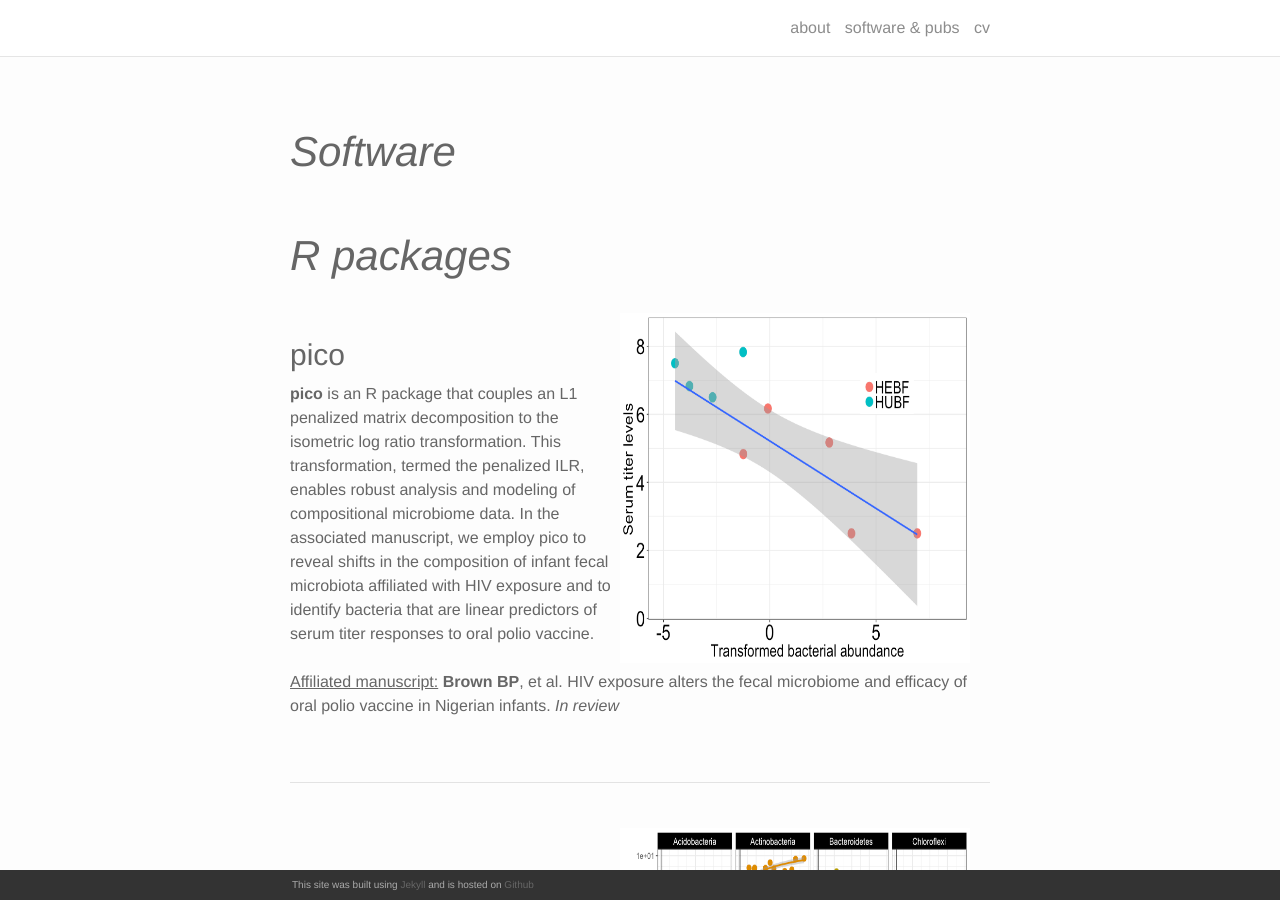
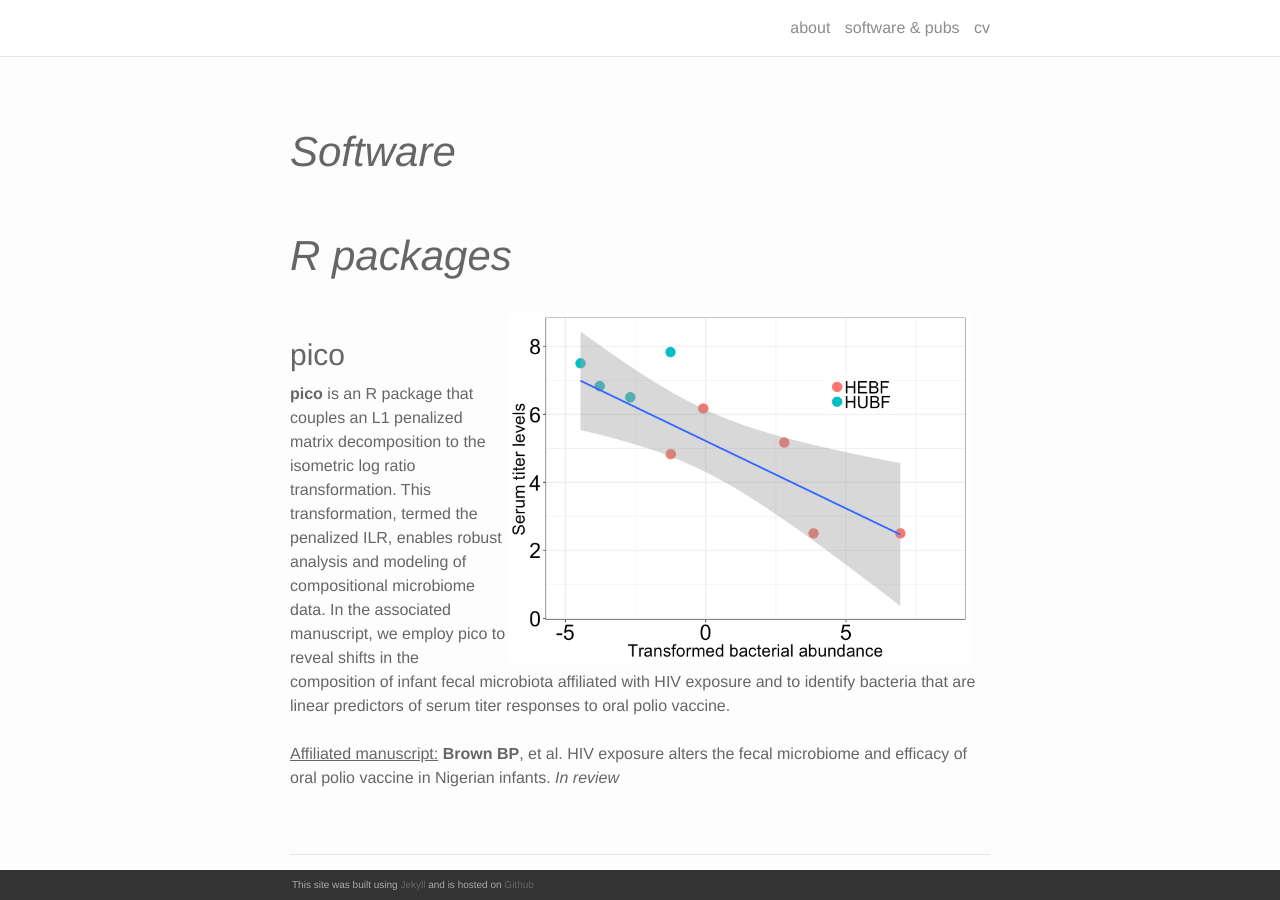
Before and after one commit to itsmisterbrown/legacy.itsmisterbrown.github.io, a Jekyll site: the page built from software.md, in a window 1280 px wide and 900 px high. Built offline with Jekyll 4.4.1, drawn with Linux system fonts in a browser that asks for light colours; nearby versions of some CDN libraries.

Commit message:
Update software.md

```diff
--- a/software.md
+++ b/software.md
@@ -9,7 +9,7 @@
 <br>
 <h2><em>R packages</em></h2> <br>
 <!-- pico -->
-<img src="/img/Sabin2_spb15.png" width = "350" height = "350" align = "right" style = "margin: 0px 20px 0px 0px">
+<img src="/img/Sabin2_spb15.png" width = "462" height = "350" align = "right" style = "margin: 0px 20px 0px 0px">
 <h3>pico</h3>
 <b>pico</b> is an R package that couples an L1 penalized matrix decomposition to the isometric log ratio transformation. This transformation, termed the penalized ILR, enables robust analysis and modeling of compositional microbiome data. In the associated manuscript, we employ pico to reveal shifts in the composition of infant fecal microbiota affiliated with HIV exposure and to identify bacteria that are linear predictors of serum titer responses to oral polio vaccine.<br>
 <br>
@@ -21,7 +21,7 @@
 
 
 <!-- microfiltR -->
-<img src="/img/glm_asv_stats.png" width = "350" height = "350" align = "right" style = "margin: 0px 20px 0px 0px">
+<img src="/img/glm_asv_stats.png" width = "462" height = "462" align = "right" style = "margin: 0px 20px 0px 0px">
 <br>
 <h3>microfiltR</h3>
 <b>microfiltR</b> is an R package that aims to identify and correct for sources of contamination in compositional marker gene surveys. <br>
```
